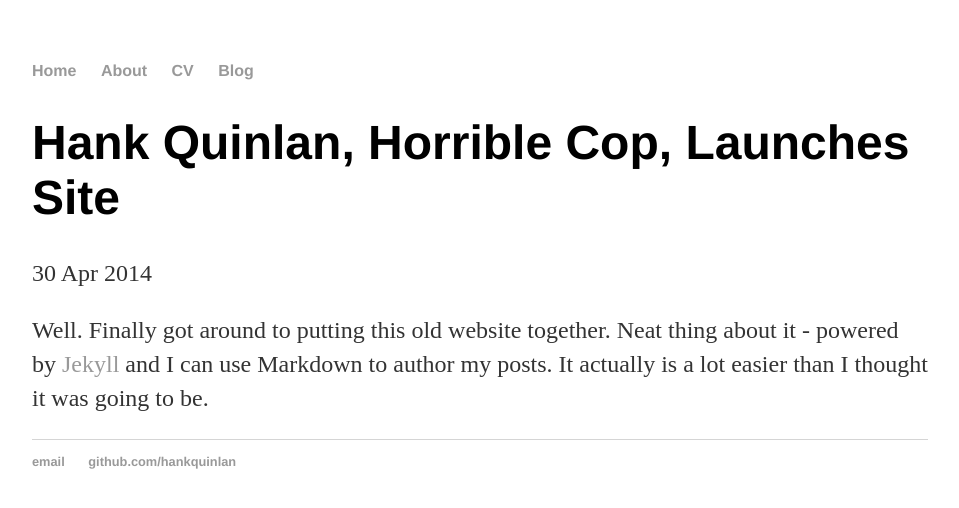
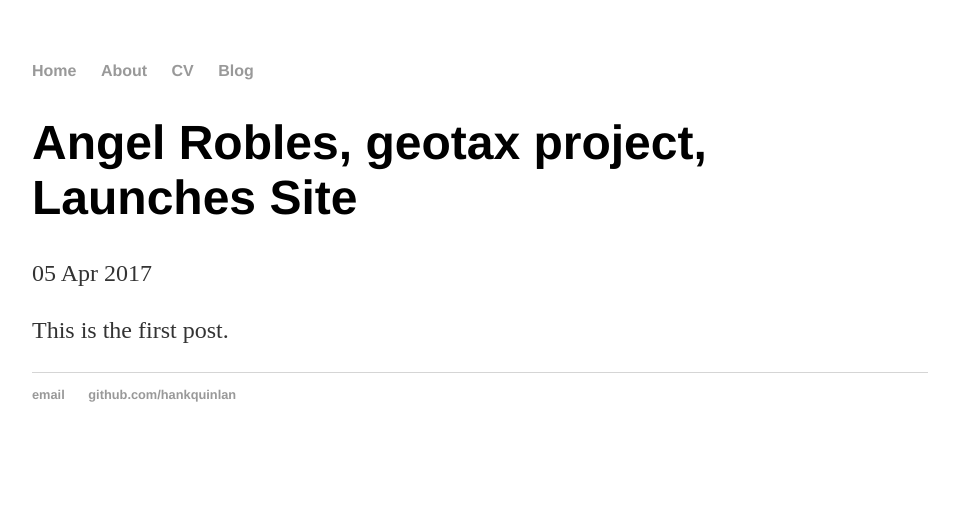
Before and after one commit to alrobles/alrobles.github.io, a Jekyll site: the page built from _posts/2014-04-30-hank-quinlan-site-launched.md, in a window 1280 px wide. Shown: the top 508 px of the page, without its empty margins (160-1119 px from the left). Built offline with Jekyll 4.4.1, drawn with Linux system fonts in a browser that asks for light colours.

Commit message:
Update 2014-04-30-hank-quinlan-site-launched.md

```diff
--- a/_posts/2014-04-30-hank-quinlan-site-launched.md
+++ b/_posts/2014-04-30-hank-quinlan-site-launched.md
@@ -1,7 +1,7 @@
 ---
 layout: post
-title: "Hank Quinlan, Horrible Cop, Launches Site"
-date: 2014-04-30
+title: "Angel Robles, geotax project, Launches Site"
+date: 2017-04-05
 ---
 
-Well. Finally got around to putting this old website together. Neat thing about it - powered by [Jekyll](http://jekyllrb.com) and I can use Markdown to author my posts. It actually is a lot easier than I thought it was going to be.
+This is the first post.
```
